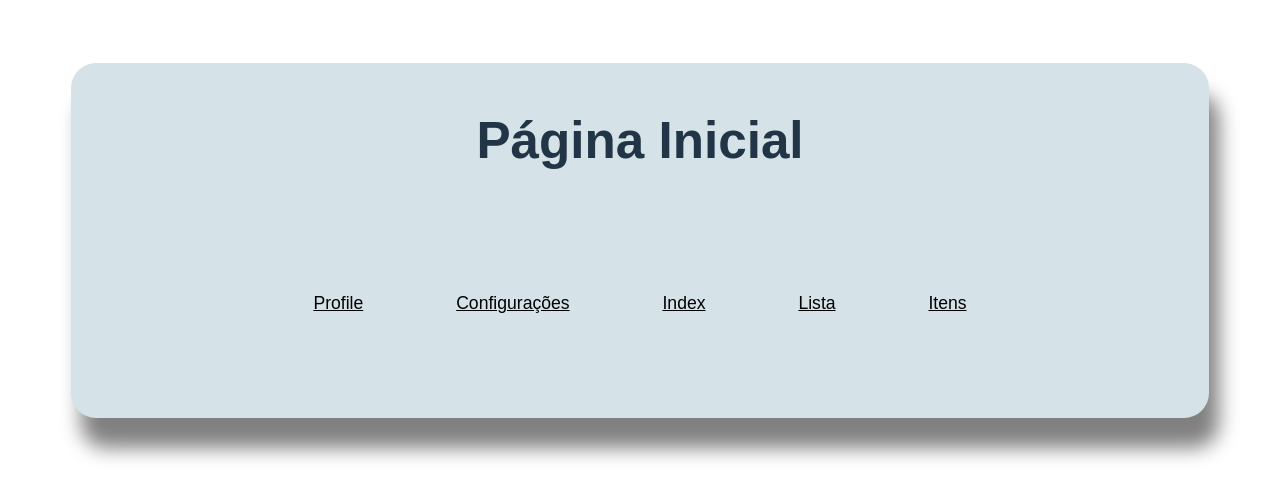
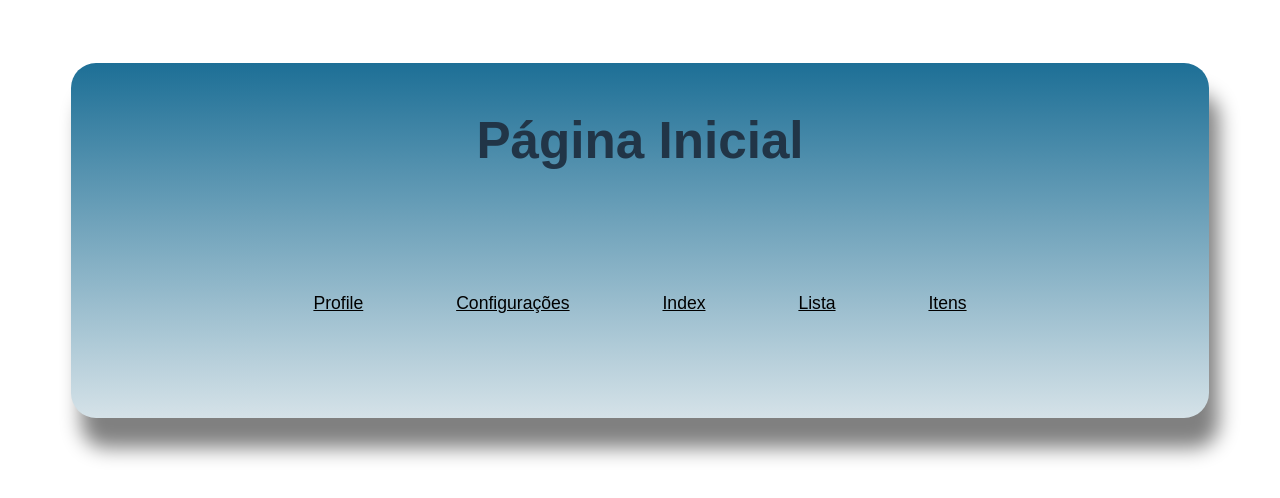
Before and after one commit to FernandoAndrada/-M3S13--EX4-Criando-4-rotas-React, a React (Vite) app in the folder 4router/: page / in a window 1280 px wide. Shown: the top 498 px of the page. Built offline with nearby package versions, Linux system fonts and the light colour scheme.

Commit message:
Alterar CSS

```diff
--- a/4router/src/index.css
+++ b/4router/src/index.css
@@ -50,6 +50,7 @@ button:focus-visible {
   max-width: auto;
   padding: 1rem;
   background-color: rgb(213, 226, 232);
+  background-image: linear-gradient(to top,rgb(213, 226, 232),rgb(29, 111, 150));
   border-radius: 25px;
   margin: 5%;
 
@@ -63,7 +64,7 @@ button:focus-visible {
   justify-content: center;
   font-weight: 400;
   font-size: 1.1rem;
-  color: rgb(50, 51, 52);
+  color: rgb(23, 24, 25);
   gap: 10%;
   text-decoration: none;
   margin: 8%;
```
